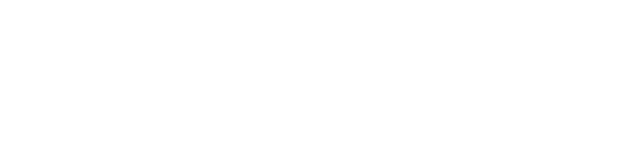
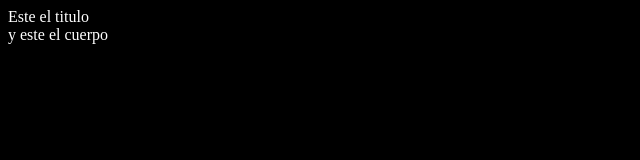
Before and after one commit to maria-perez123/Git-workflow, a plain HTML site: page index.html in a window 1280 px wide. Shown: the whole page, without its empty margins (0-640 px from the left). Drawn offline with Linux system fonts and the light colour scheme.

Commit message:
Adding body css

```diff
--- a/css/base.css
+++ b/css/base.css
@@ -0,0 +1,4 @@
+body {
+  background-color: black;
+  color: white;
+}
--- a/index.html
+++ b/index.html
@@ -7,7 +7,7 @@
     <title>test</title>
   </head>
   <body>
-    <header></header>
-    <section></section>
+    <header>Este el titulo</header>
+    <section>y este el cuerpo</section>
   </body>
 </html>
```
